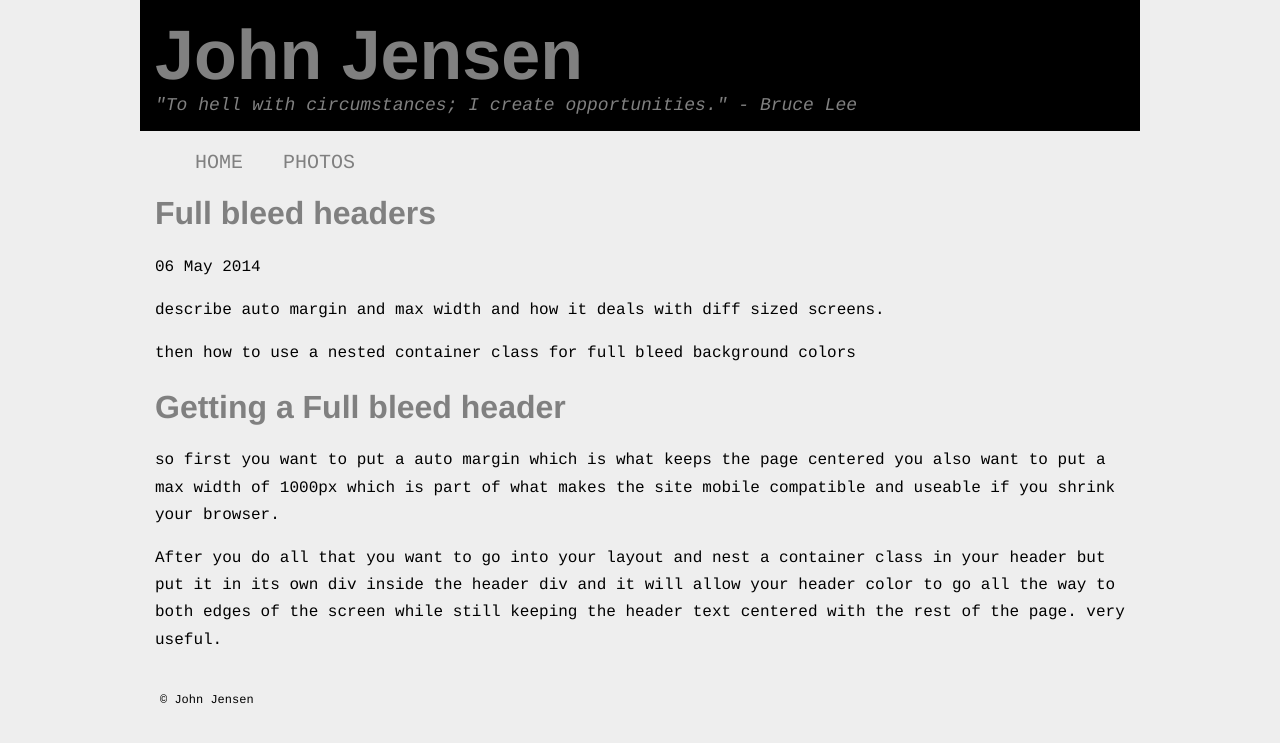
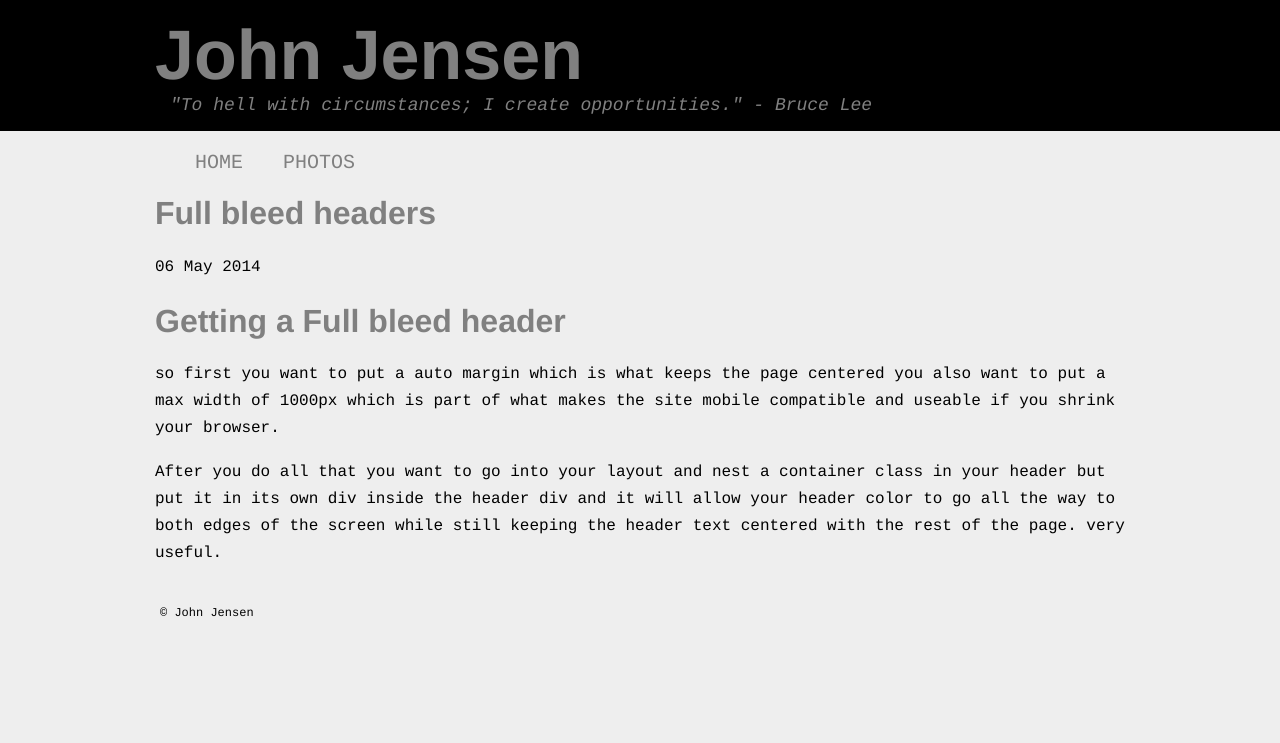
Before and after one commit to upperlakespawn/upperlakespawn.github.io, a Jekyll site: the page built from _posts/214-07-05-full_bleed_headers.markdown, in a window 1280 px wide. Shown: the top 743 px of the page. Built offline with Jekyll 4.4.1, drawn with Linux system fonts in a browser that asks for light colours; Markdown is read by kramdown in place of the engine named in the settings.

Commit message:
full bleed blog

```diff
--- a/_layouts/default.html
+++ b/_layouts/default.html
@@ -19,11 +19,11 @@
                 <h1>
                     John Jensen
                 </h1>
-            </div>
-            <div id="quote">
-                <i>
-                "To hell with circumstances; I create opportunities." - Bruce Lee
-                </i>
+                <div id="quote">
+                    <i>
+                    "To hell with circumstances; I create opportunities." - Bruce Lee
+                    </i>
+                </div>
             </div>
         </div>
         <div id="main" class="container">
--- a/_posts/214-07-05-full_bleed_headers.markdown
+++ b/_posts/214-07-05-full_bleed_headers.markdown
@@ -5,9 +5,6 @@ date:   2014-05-06
 categories: programming
 ---
 
-describe auto margin and max width and how it deals with diff sized screens.
-
-then how to use a nested container class for full bleed background colors
 
 # Getting a Full bleed header
 
--- a/css/main.css
+++ b/css/main.css
@@ -5,9 +5,7 @@ body{
   padding:0px;
   margin:0;
   background-color:#eee;
-  max-width: 1000px;
-  margin-left:auto;
-  margin-right:auto;
+
 }
 
 h1{
@@ -31,7 +29,6 @@ p{
 #header{
   background-color:black;
   border-bottom:1px solid black;
-  max-width: 1000px;
 }
 
 #header h1 {
```
